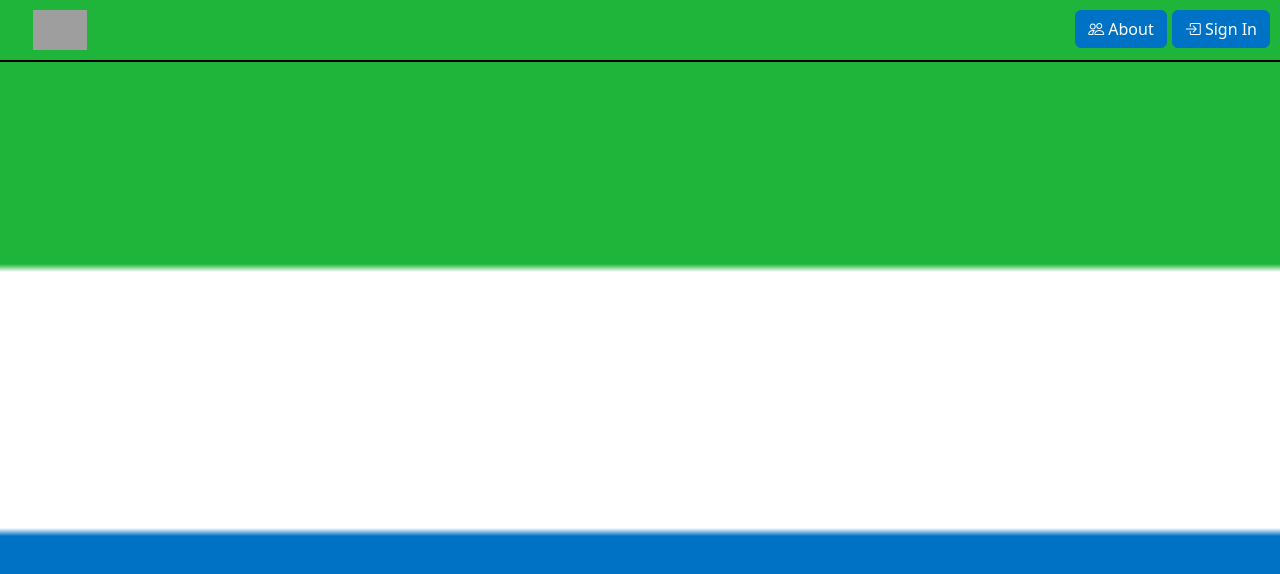
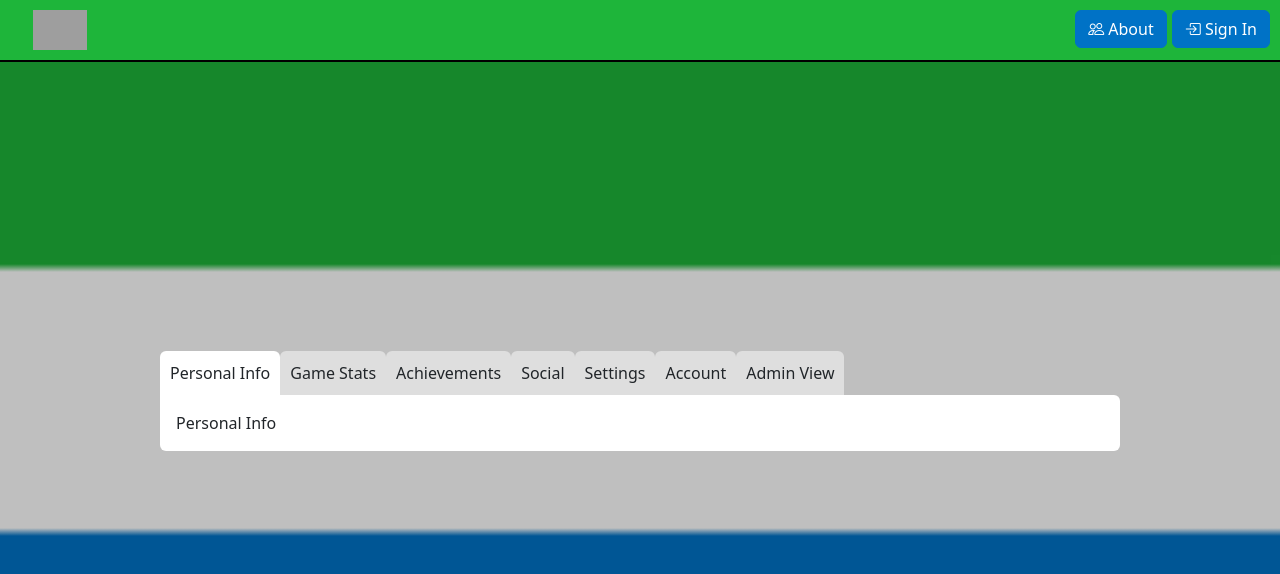
Before and after one commit to MrCael/salone_games, a React (Vite) app in the folder apps/website/: page /user/profile in a window 1280 px wide. Before the commit this address had no page. Shown: the top 574 px of the page. Built offline with nearby package versions, Linux system fonts and the light colour scheme; grey boxes are pictures that could not be loaded.

Commit message:
Added a profile page with a display div and a nav tab for each page of the profile

```diff
--- a/apps/website/src/app.css
+++ b/apps/website/src/app.css
@@ -52,3 +52,25 @@ p {
 input[type="checkbox"] {
     margin-right: 5px;
 }
+
+.nav {
+    border: 0;
+}
+
+.tab {
+    padding: 10px;
+    border: 0;
+    border-bottom-left-radius: 0;
+    border-bottom-right-radius: 0;
+    background-color: color-mix(in oklch, white, black 10%);
+}
+
+.tab.active,
+.tab:hover {
+    background-color: white;
+}
+
+.profile-card {
+    border: 0;
+    border-top-left-radius: 0;
+}
--- a/apps/website/src/app.jsx
+++ b/apps/website/src/app.jsx
@@ -5,8 +5,9 @@ import { useState } from "react";
 import { BrowserRouter, NavLink, Route, Routes } from "react-router-dom";
 import { AuthState } from "./login/authState";
 import { About } from "./about/about";
+import { CreateUser } from "./user/create/create";
 import { Login } from "./login/login";
-import { CreateUser } from "./user/create/create";
+import { UserProfile } from "./user/profile/profile";
 
 import "bootstrap-icons/font/bootstrap-icons.css";
 import './custom.scss';
@@ -30,6 +31,7 @@ export default function App() {
                 <Route path="/about" element={<About />} />
                 <Route path="/user/create" element={<CreateUser />} />
                 <Route path="/login" element={<Login />} />
+                <Route path="/user/profile" element={<UserProfile />} />
             </Routes>
             <footer></footer>
         </BrowserRouter>
--- a/apps/website/src/login/login.jsx
+++ b/apps/website/src/login/login.jsx
@@ -1,9 +1,15 @@
 import React from "react";
 import Button from "react-bootstrap/Button";
 
-import { NavLink } from "react-router-dom";
+import { NavLink, useNavigate } from "react-router-dom";
 
 export function Login() {
+    const navigate = useNavigate();
+
+    function onSignIn() {
+        navigate("/user/profile");
+    }
+
     return (
         <main className="d-flex flex-grow-1 justify-content-center align-items-center translucent-background">
             <div className="card w-auto h-auto flag-white-centered">
@@ -12,7 +18,7 @@ export function Login() {
                     <input type="text" className="form-control" style={{ width: "300px" }} />
                     <p>Password:</p>
                     <input type="password" className="form-control" />
-                    <Button className="form-control margin-top-10">Sign In</Button>
+                    <Button className="form-control margin-top-10" onClick={onSignIn}>Sign In</Button>
                     <p className="margin-top-10">Don't have an account? Create one <NavLink to="/user/create">here!</NavLink></p>
                 </div>
             </div>
--- a/apps/website/src/user/create/create.jsx
+++ b/apps/website/src/user/create/create.jsx
@@ -2,6 +2,7 @@ import React from "react";
 import Button from "react-bootstrap/Button";
 
 import { useState } from "react";
+import { useNavigate } from "react-router-dom";
 
 function UserData({ setCurrentPage }) {
     function nextPage() {
@@ -45,12 +46,18 @@ function ContactInfo({ setCurrentPage }) {
 }
 
 function ConfirmEmail() {
+    const navigate = useNavigate();
+
+    function nextPage() {
+        navigate("/user/profile");
+    }
+
     return (
         <div className="text-center">
             <h2>Verify Your Email</h2>
             <p>Please enter the code sent to placeholder@email.com within 10 minutes to confirm your email</p>
             <input type="text" id="confirm_email" className="form-control margin-top-10 w-50 mx-auto" />
-            <Button className="form-control margin-top-10 w-50">Confirm</Button>
+            <Button className="form-control margin-top-10 w-50" onClick={nextPage}>Confirm</Button>
         </div>
     );
 }
--- /dev/null
+++ b/apps/website/src/user/profile/accountSecurity.jsx
@@ -0,0 +1,7 @@
+import React from "react";
+
+export function AccountSecurity() {
+    return (
+        <>Account and Security</>
+    );
+}
--- /dev/null
+++ b/apps/website/src/user/profile/achievements.jsx
@@ -0,0 +1,7 @@
+import React from "react";
+
+export function Achievements() {
+    return (
+        <>Achievements</>
+    );
+}
--- /dev/null
+++ b/apps/website/src/user/profile/adminView.jsx
@@ -0,0 +1,9 @@
+/* THIS PAGE IS ONLY VISIBLE TO ADMINS */
+
+import React from "react";
+
+export function AdminView() {
+    return (
+        <>Admin View</>
+    );
+}
--- /dev/null
+++ b/apps/website/src/user/profile/gameStats.jsx
@@ -0,0 +1,7 @@
+import React from "react";
+
+export function GameStats() {
+    return (
+        <>Game Stats</>
+    );
+}
--- /dev/null
+++ b/apps/website/src/user/profile/personalInfo.jsx
@@ -0,0 +1,7 @@
+import React from "react";
+
+export function PersonalInfo() {
+    return (
+        <>Personal Info</>
+    );
+}
--- /dev/null
+++ b/apps/website/src/user/profile/profile.jsx
@@ -0,0 +1,49 @@
+import React from "react";
+
+import { useState, useEffect } from "react";
+import { AccountSecurity } from "./accountSecurity";
+import { Achievements } from "./achievements";
+import { AdminView } from "./adminView";
+import { GameStats } from "./gameStats";
+import { PersonalInfo } from "./personalInfo";
+import { Settings } from "./settings";
+import { Social } from "./social";
+
+export function UserProfile() {
+    const [currentTab, setCurrentTab] = useState("/personalInfo");
+
+    const current_personal = currentTab == "/personalInfo";
+    const current_stats = currentTab == "/gameStats";
+    const current_achievements = currentTab == "/achievements";
+    const current_social = currentTab == "/social";
+    const current_settings = currentTab == "/settings";
+    const current_account = currentTab == "/accountSecurity";
+    const current_admin = currentTab == "/adminView";
+
+    return (
+        <main className="d-flex flex-grow-1 justify-content-center align-items-center translucent-background">
+            <div className="w-75 h-auto flag-white-centered">
+                <ul className="nav nav-tabs">
+                    <li id="/personalInfo" className={`card tab ${current_personal ? "active" : ""}`} onClick={(e) => setCurrentTab(e.target.id)}>Personal Info</li>
+                    <li id="/gameStats" className={`card tab ${current_stats ? "active" : ""}`} onClick={(e) => setCurrentTab(e.target.id)}>Game Stats</li>
+                    <li id="/achievements" className={`card tab ${current_achievements ? "active": ""}`} onClick={(e) => setCurrentTab(e.target.id)}>Achievements</li>
+                    <li id="/social" className={`card tab ${current_social ? "active": ""}`} onClick={(e) => setCurrentTab(e.target.id)}>Social</li>
+                    <li id="/settings" className={`card tab ${current_settings ? "active": ""}`} onClick={(e) => setCurrentTab(e.target.id)}>Settings</li>
+                    <li id="/accountSecurity" className={`card tab ${current_account ? "active": ""}`} onClick={(e) => setCurrentTab(e.target.id)}>Account</li>
+                    <li id="/adminView" className={`card tab ${current_admin ? "active": ""}`} onClick={(e) => setCurrentTab(e.target.id)}>Admin View</li>
+                </ul>
+                <div className="card profile-card">
+                    <div className="card-body">
+                        {current_personal && <PersonalInfo />}
+                        {current_stats && <GameStats />}
+                        {current_achievements && <Achievements />}
+                        {current_social && <Social />}
+                        {current_settings && <Settings />}
+                        {current_account && <AccountSecurity />}
+                        {current_admin && <AdminView />}
+                    </div>
+                </div>
+            </div>
+        </main>
+    );
+}
--- /dev/null
+++ b/apps/website/src/user/profile/settings.jsx
@@ -0,0 +1,7 @@
+import React from "react";
+
+export function Settings() {
+    return (
+        <>Settings</>
+    );
+}
--- /dev/null
+++ b/apps/website/src/user/profile/social.jsx
@@ -0,0 +1,7 @@
+import React from "react";
+
+export function Social() {
+    return (
+        <>Social</>
+    );
+}
```
Also changed, not shown: apps/website/public/salone-flag.png (deleted).
